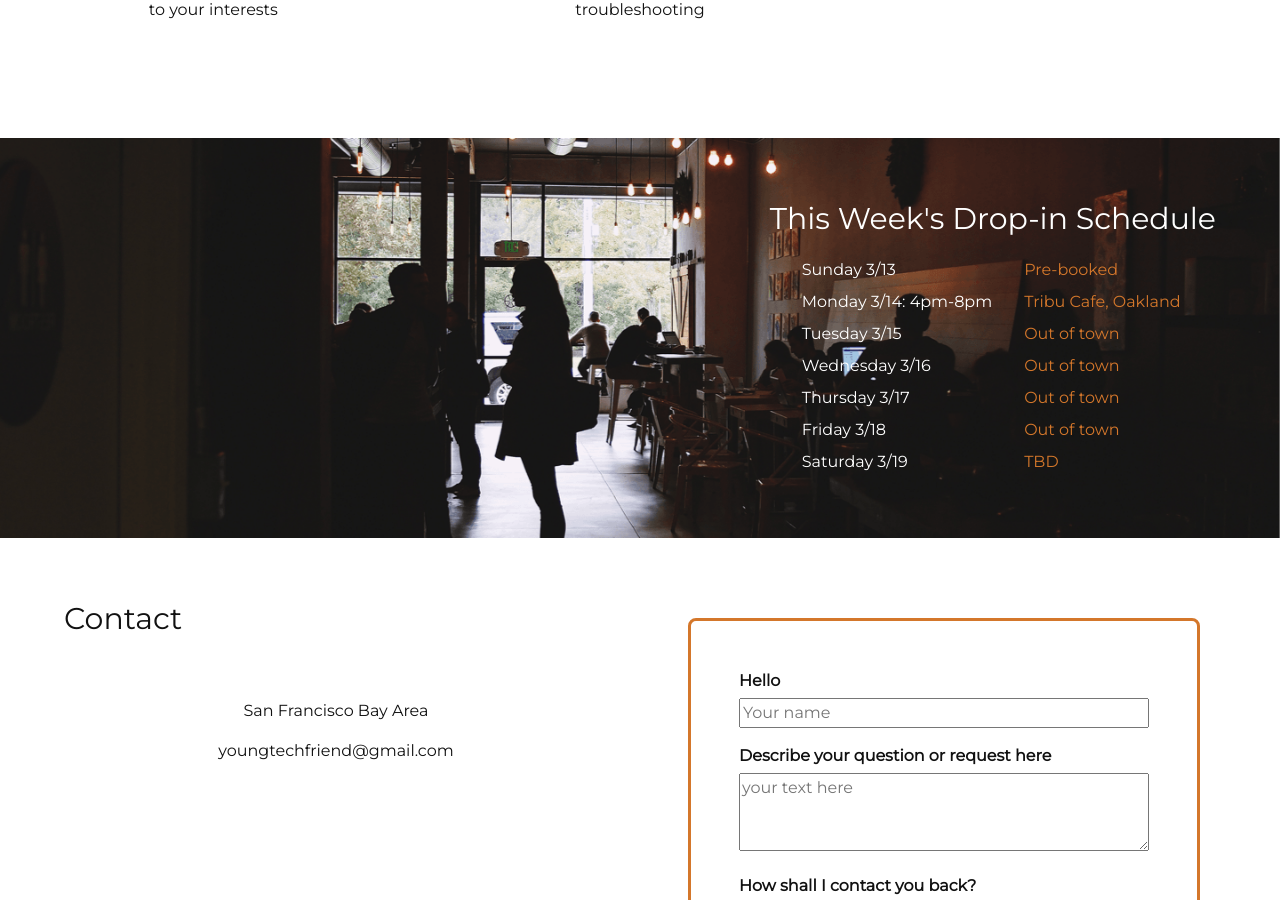
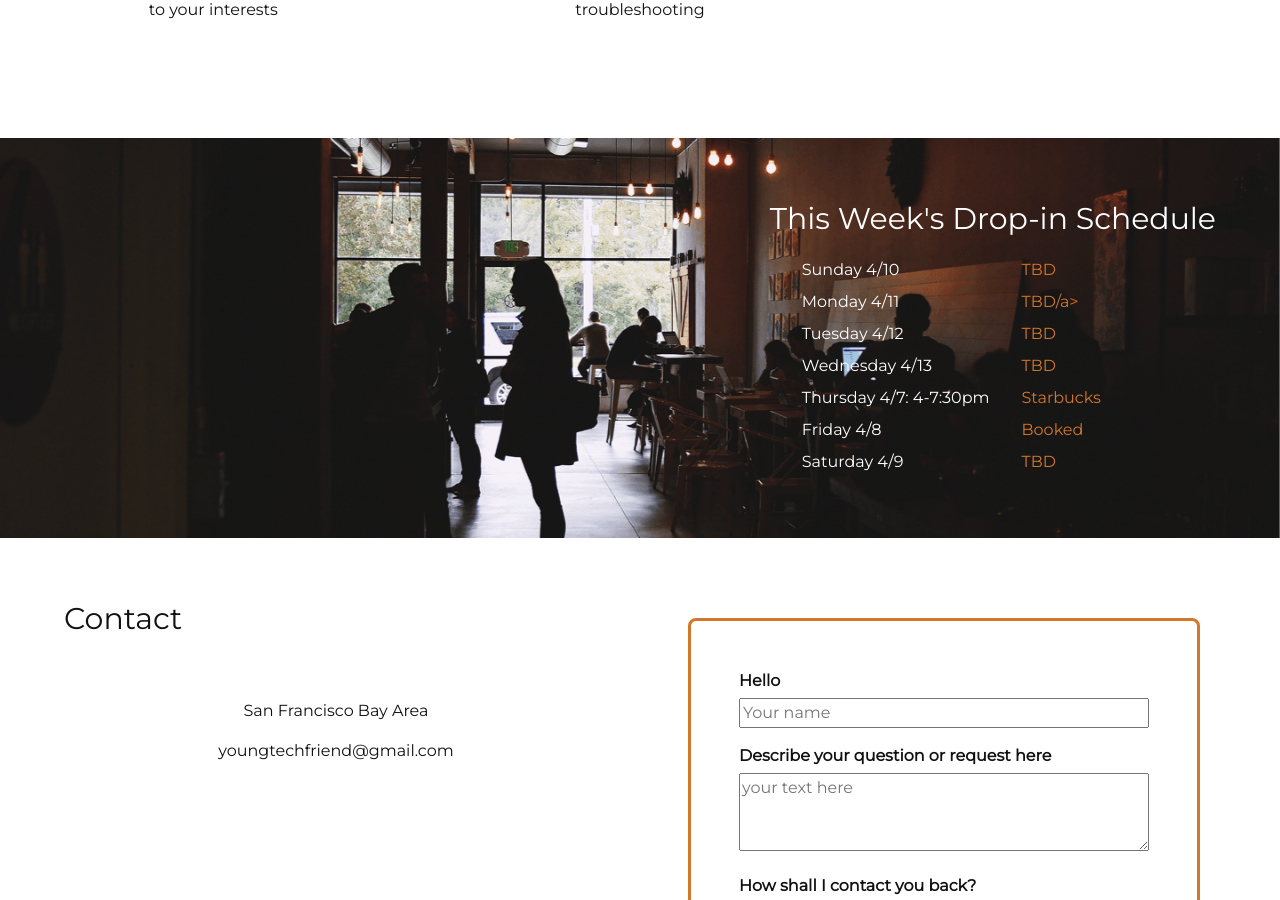
Before and after one commit to jenngeorge/youngtechfriend, a Jekyll site: the page built from index.html, in a window 1280 px wide and 900 px high, scrolled down 624 px. Built offline with Jekyll 4.4.1, drawn with Linux system fonts in a browser that asks for light colours.

Commit message:
update dates

```diff
--- a/_includes/panel-2.html
+++ b/_includes/panel-2.html
@@ -4,55 +4,55 @@
         <table>
             <tr>
                 <td>
-                    Sunday 3/13
+                    Sunday 4/10
                 </td>
                 <td>
-                    <a>Pre-booked</a>
+                    <a>TBD</a>
                 </td>
             </tr>
             <tr>
                 <td>
-                    Monday 3/14: 4pm-8pm
+                    Monday 4/11
                 </td>
                 <td>
-                    <a href="http://www.yelp.com/biz/tribu-cafe-oakland">Tribu Cafe, Oakland</a>
+                    <a>TBD/a>
                 </td>
             </tr>
             <tr>
                 <td>
-                    Tuesday 3/15
+                    Tuesday 4/12
                 </td>
                 <td>
-                    <a>Out of town</a>
+                    <a>TBD</a>
                 </td>
             </tr>
             <tr>
                 <td>
-                    Wednesday 3/16
+                    Wednesday 4/13
                 </td>
                 <td>
-                    <a>Out of town</a>
+                    <a>TBD</a>
                 </td>
             </tr>
             <tr>
                 <td>
-                    Thursday 3/17
+                    Thursday 4/7: 4-7:30pm
                 </td>
                 <td>
-                    <a>Out of town</a>
+                    <a href="http://www.yelp.com/biz/starbucks-san-francisco-125">Starbucks</a>
                 </td>
             </tr>
             <tr>
                 <td>
-                    Friday 3/18
+                    Friday 4/8
                 </td>
                 <td>
-                    <a>Out of town</a>
+                    <a>Booked</a>
                 </td>
             </tr>
             <tr>
                 <td>
-                    Saturday 3/19
+                    Saturday 4/9
                 </td>
                 <td>
                     <a>TBD</a>
```
